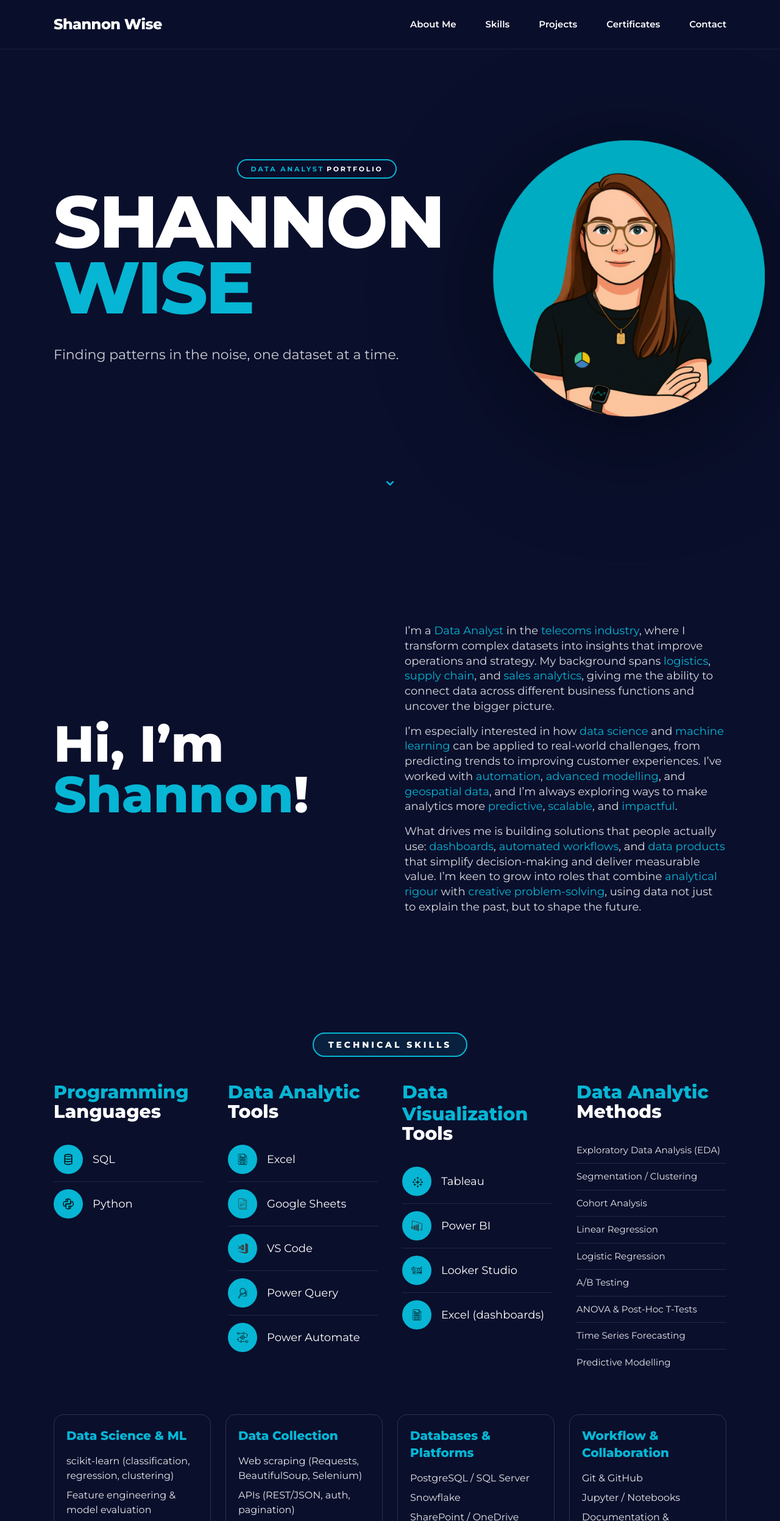
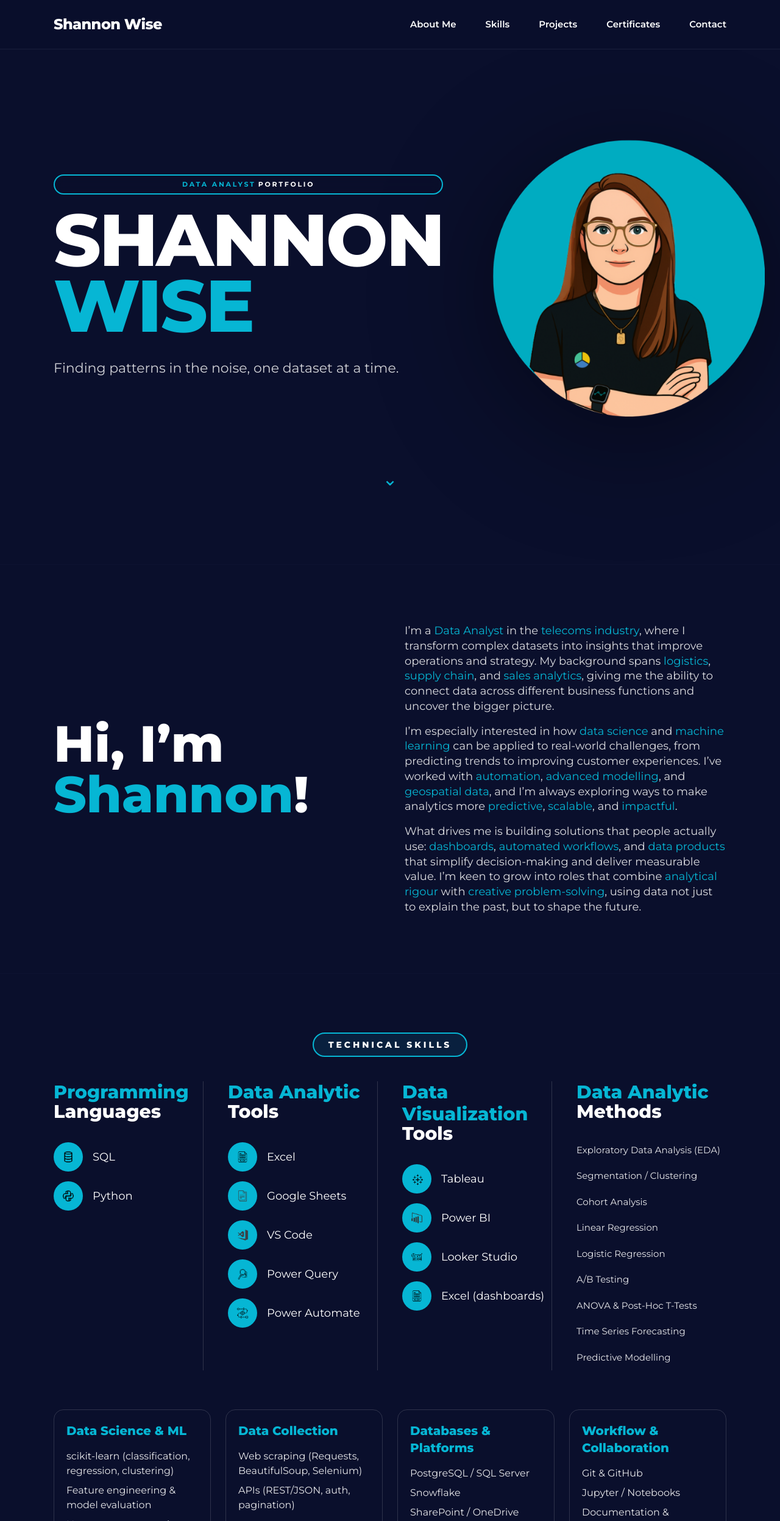
Before and after one commit to Shanlw440/portfolio_web, a React (Vite) app: page / in a window 1280 px wide. Shown: the top 2494 px of the page at 61% size. Built offline with nearby package versions, Linux system fonts and the light colour scheme.

Commit message:
Mobile/desktop polish: pill above name, larger desktop project images, skills dividers only on mobile

```diff
--- a/src/App.jsx
+++ b/src/App.jsx
@@ -11,6 +11,14 @@
       />
     </span>
   );
+}
+
+/* Helper: responsive image sizing by count */
+function projectImgClass(count) {
+  // Phone: full width; Tablet: two per row; Desktop: larger
+  if (count === 1) return "w-full lg:w-[85%]";
+  if (count === 2) return "w-full sm:w-[48%] lg:w-[45%]";
+  return "w-full sm:w-[48%] lg:w-[30%]"; // 3+
 }
 
 /* ====================== DATA ====================== */
@@ -64,7 +72,7 @@
       "An advanced logistics dashboard featuring a Python-powered recommendation tool. Analyses historical shipment data to recommend the most efficient carriers per route.",
     built: "Power BI, Python, DAX",
     focus: "KPI design, routing recommendations, stakeholder reporting",
-    images: ["/projects/logistics.png", "/projects/logistics-2.png"], // fixed names
+    images: ["/projects/logistics.png", "/projects/logistics-2.png"],
   },
   {
     num: "03",
@@ -138,6 +146,18 @@
 
             {/* Text second on phone */}
             <div className="order-2 sm:order-1 relative">
+              {/* Pill ABOVE the name on all screens */}
+              <div className="mb-4 sm:mb-5 flex sm:block sm:justify-start justify-center">
+                <span
+                  className="px-5 py-1.5 rounded-full text-[11px] tracking-[0.25em]
+                             border-2 border-teal bg-navy/70 backdrop-blur
+                             flex gap-1 items-center justify-center"
+                >
+                  <span className="text-teal font-bold">DATA ANALYST</span>
+                  <span className="text-white font-bold">PORTFOLIO</span>
+                </span>
+              </div>
+
               <div className="relative inline-block">
                 <h1
                   className="font-extrabold leading-[0.9]
@@ -148,22 +168,10 @@
                   <br />
                   <span className="text-teal">WISE</span>
                 </h1>
-
-                {/* Badge: centered on phone; absolute on sm+ */}
-                <div className="mt-3 flex justify-center sm:mt-0 sm:block sm:absolute sm:-top-12 sm:right-[12%]">
-                  <span
-                    className="px-5 py-1.5 rounded-full text-[11px] tracking-[0.25em]
-                               border-2 border-teal bg-navy/70 backdrop-blur
-                               flex gap-1 items-center justify-center"
-                  >
-                    <span className="text-teal font-bold">DATA ANALYST</span>
-                    <span className="text-white font-bold">PORTFOLIO</span>
-                  </span>
-                </div>
               </div>
 
               {/* Tagline centered on phone */}
-              <p className="mt-6 sm:mt-10 text-[clamp(16px,2.2vw,22px)] text-white/80 max-w-2xl text-center sm:text-left">
+              <p className="mt-6 sm:mt-8 text-[clamp(16px,2.2vw,22px)] text-white/80 max-w-2xl text-center sm:text-left">
                 Finding patterns in the noise, one dataset at a time.
               </p>
             </div>
@@ -232,15 +240,15 @@
             </span>
           </div>
 
-          {/* Mobile: rows with dividers; lg+: 4 columns */}
-          <div className="space-y-10 lg:space-y-0 lg:grid lg:grid-cols-4 lg:gap-10">
+          {/* Mobile: rows with item dividers; Desktop: no item dividers, use column separators */}
+          <div className="lg:grid lg:grid-cols-4 lg:gap-10">
             {/* Languages */}
-            <div className="border-t border-white/15 pt-6 lg:border-0 lg:pt-0">
+            <div className="border-t border-white/15 pt-6 lg:border-t-0 lg:pt-0 lg:border-r lg:border-white/15">
               <h3 className="text-teal font-extrabold text-3xl font-[var(--font-display)]">Programming</h3>
               <div className="text-white font-extrabold text-3xl font-[var(--font-display)] -mt-1">Languages</div>
-              <ul className="mt-6 divide-y divide-white/10">
+              <ul className="mt-6 divide-y divide-white/10 lg:divide-y-0">
                 {LANGUAGES.map((item) => (
-                  <li key={item.label} className="flex items-center gap-4 py-3">
+                  <li key={item.label} className="flex items-center gap-4 py-3 lg:py-2">
                     <IconDiscImg src={`/icons/${item.file}`} alt={item.label} />
                     <span className="text-lg">{item.label}</span>
                   </li>
@@ -249,12 +257,12 @@
             </div>
 
             {/* Tools */}
-            <div className="border-t border-white/15 pt-6 lg:border-0 lg:pt-0">
+            <div className="border-t border-white/15 pt-6 lg:border-t-0 lg:pt-0 lg:border-r lg:border-white/15">
               <h3 className="text-teal font-extrabold text-3xl font-[var(--font-display)]">Data Analytic</h3>
               <div className="text-white font-extrabold text-3xl font-[var(--font-display)] -mt-1">Tools</div>
-              <ul className="mt-6 divide-y divide-white/10">
+              <ul className="mt-6 divide-y divide-white/10 lg:divide-y-0">
                 {TOOLS.map((item) => (
-                  <li key={item.label} className="flex items-center gap-4 py-3">
+                  <li key={item.label} className="flex items-center gap-4 py-3 lg:py-2">
                     <IconDiscImg src={`/icons/${item.file}`} alt={item.label} />
                     <span className="text-lg">{item.label}</span>
                   </li>
@@ -263,12 +271,12 @@
             </div>
 
             {/* Viz */}
-            <div className="border-t border-white/15 pt-6 lg:border-0 lg:pt-0">
+            <div className="border-t border-white/15 pt-6 lg:border-t-0 lg:pt-0 lg:border-r lg:border-white/15">
               <h3 className="text-teal font-extrabold text-3xl font-[var(--font-display)]">Data Visualization</h3>
               <div className="text-white font-extrabold text-3xl font-[var(--font-display)] -mt-1">Tools</div>
-              <ul className="mt-6 divide-y divide-white/10">
+              <ul className="mt-6 divide-y divide-white/10 lg:divide-y-0">
                 {VIZ.map((item) => (
-                  <li key={item.label} className="flex items-center gap-4 py-3">
+                  <li key={item.label} className="flex items-center gap-4 py-3 lg:py-2">
                     <IconDiscImg src={`/icons/${item.file}`} alt={item.label} />
                     <span className="text-lg">{item.label}</span>
                   </li>
@@ -276,11 +284,11 @@
               </ul>
             </div>
 
-            {/* Methods */}
-            <div className="border-t border-white/15 pt-6 lg:border-0 lg:pt-0">
+            {/* Methods (no icons) */}
+            <div className="border-t border-white/15 pt-6 lg:border-t-0 lg:pt-0">
               <h3 className="text-teal font-extrabold text-3xl font-[var(--font-display)]">Data Analytic</h3>
               <div className="text-white font-extrabold text-3xl font-[var(--font-display)] -mt-1">Methods</div>
-              <div className="mt-6 divide-y divide-white/10">
+              <div className="mt-6 divide-y divide-white/10 lg:divide-y-0">
                 {METHODS.map((m) => (
                   <div key={m} className="py-2.5 text-white/90 text-[15px]">
                     {m}
@@ -350,23 +358,25 @@
           </div>
 
           <div className="space-y-20">
-            {PROJECTS.map((p) => (
+            {PROJECTS.map((p) => {
+              const count = p.images?.length || 0;
+              const imgClass = projectImgClass(count);
+              return (
                 <article key={p.num} className="space-y-6">
                   <h3 className="flex justify-center items-baseline gap-4 font-extrabold text-[28px] md:text-[36px] text-center">
                     <span className="text-white text-4xl md:text-5xl">{p.num}</span>
                     <span className="text-teal uppercase">{p.title}</span>
                   </h3>
 
-                {/* Images in a row (wraps on small screens) */}
-                {p.images?.length > 0 && (
+                  {/* Images row (wraps on small screens) */}
+                  {count > 0 && (
                     <div className="mt-2 flex flex-wrap justify-center gap-4">
                       {p.images.map((img, i) => (
                         <img
                           key={i}
                           src={img}
                           alt={p.title}
-                        className="w-full sm:w-[48%] lg:w-[30%]
-                                   rounded-2xl border border-white/10 object-contain"
+                          className={`${imgClass} rounded-2xl border border-white/10 object-contain`}
                         />
                       ))}
                     </div>
@@ -398,7 +408,8 @@
                     </div>
                   )}
                 </article>
-            ))}
+              );
+            })}
           </div>
         </div>
       </section>
```
Lines whose indentation alone changed are shown as unchanged.
